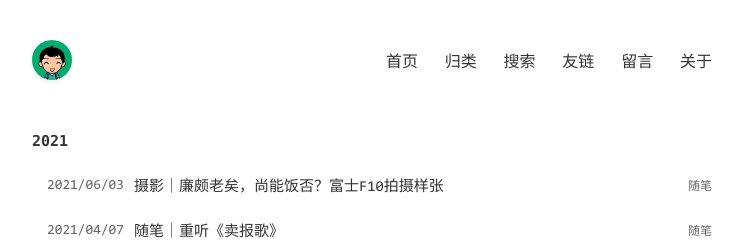
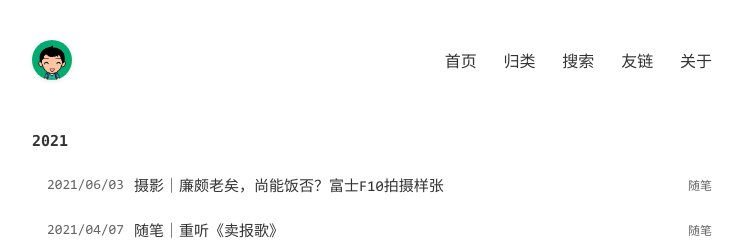
Before and after one commit to PengyuJiang/PengyuJiang.github.io-history, a Jekyll site: the page built from index.html, in a window 1280 px wide. Shown: the top 243 px of the page, without its empty margins (268-1011 px from the left). Built offline with Jekyll 4.4.1, drawn with Linux system fonts in a browser that asks for light colours.

Commit message:
Update _config.yml

```diff
--- a/_config.yml
+++ b/_config.yml
@@ -32,8 +32,6 @@ menu:
     url: /pages/search.html
   - title: 友链
     url: /pages/links.html
-  - title: 留言
-    url: /pages/chat.html
   - title: 关于
     url: /pages/about.html
 
```
